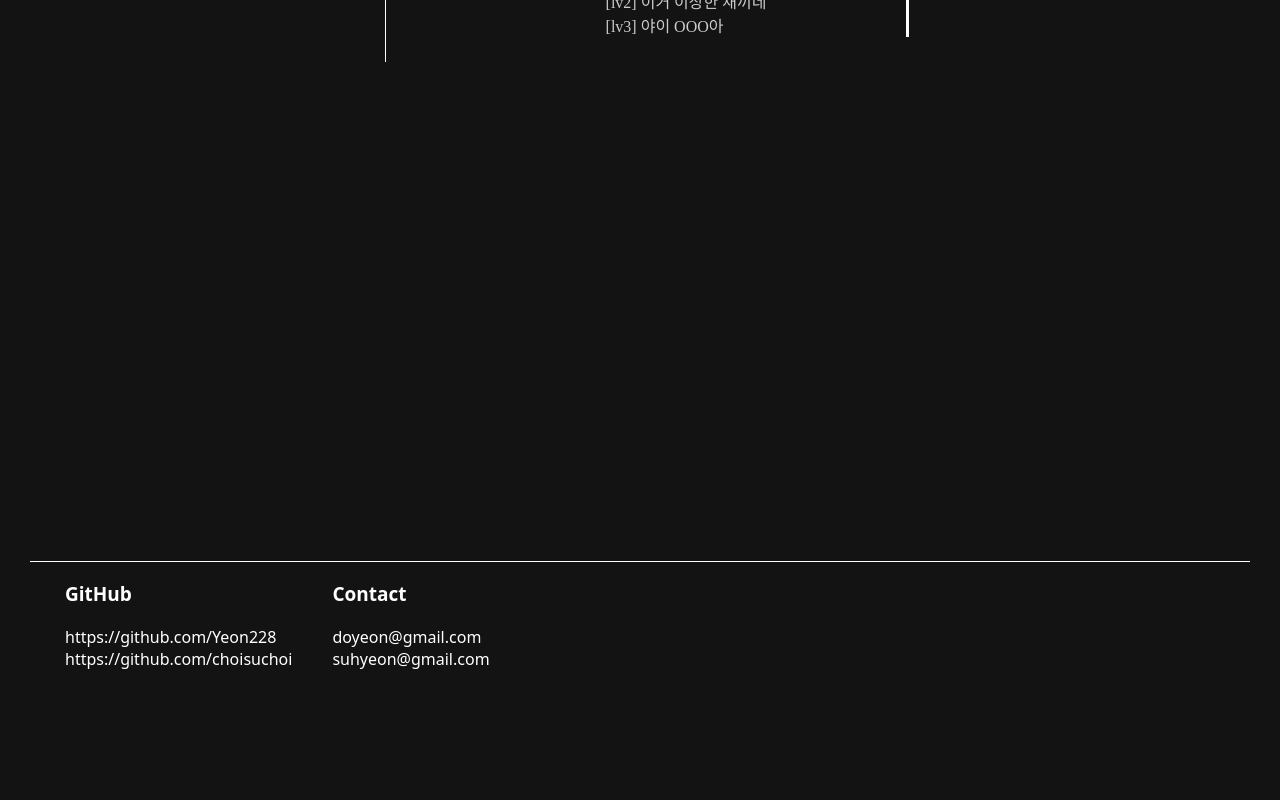
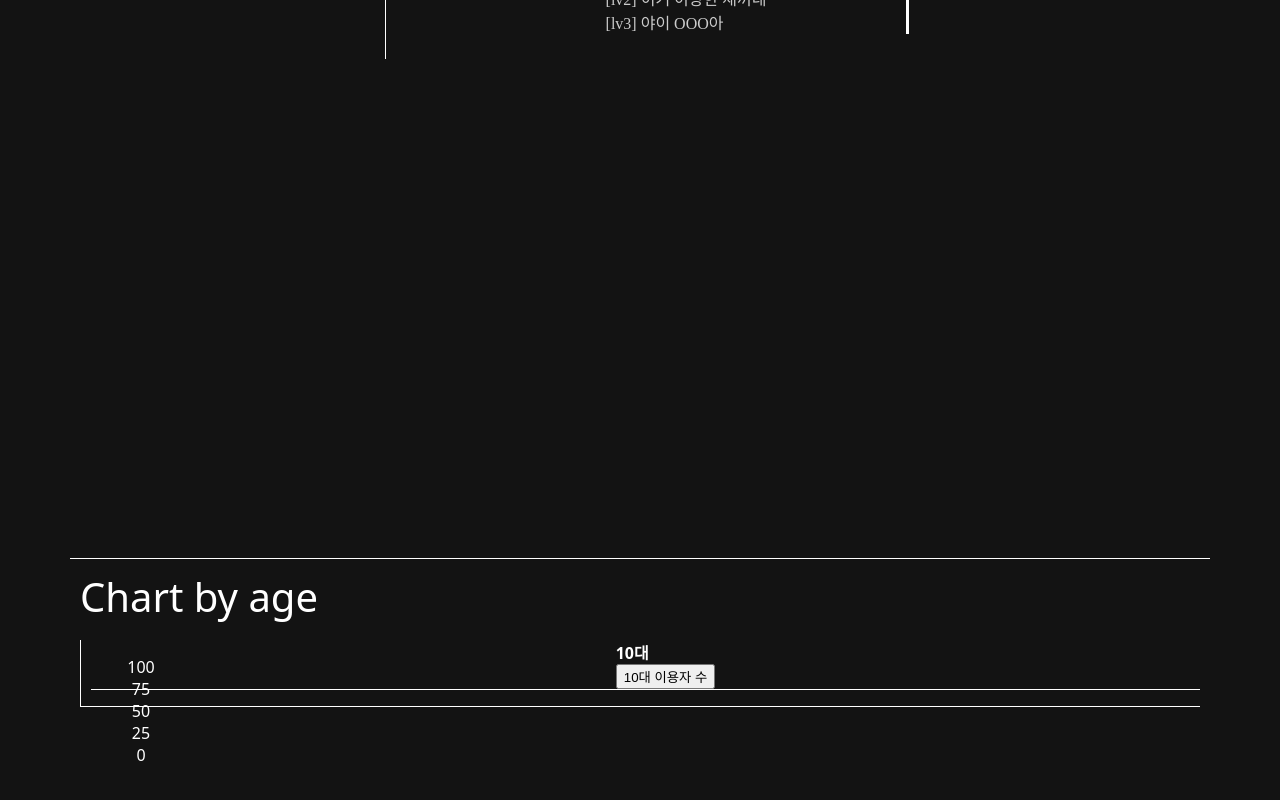
Before and after one commit to 2024-Graduation-Project/test-web, a React (Create React App) app: page / in a window 1280 px wide. Shown: the part 1396-2196 px from the top of the page. Built offline with nearby package versions, Linux system fonts and the light colour scheme; a web font is replaced by a local one.

Commit message:
install: @nivo/bar

```diff
--- a/package.json
+++ b/package.json
@@ -3,6 +3,7 @@
   "version": "0.1.0",
   "private": true,
   "dependencies": {
+    "@nivo/bar": "^0.85.1",
     "@testing-library/jest-dom": "^5.17.0",
     "@testing-library/react": "^13.4.0",
     "@testing-library/user-event": "^13.5.0",
--- a/src/index.css
+++ b/src/index.css
@@ -7,6 +7,20 @@ body {
   color: white;
   margin: 0%;
   height: 2000px;
+}
+::-webkit-scrollbar {
+  width: 5px;
+}
+::-webkit-scrollbar-thumb {
+  background-color: white;
+  border-radius: 30px;
+  -webkit-transition: background-color 2s ease;
+}
+::-webkit-scrollbar-thumb:hover {
+  background-color: #999999;
+}
+::-webkit-scrollbar-track {
+  background: #111111;
 }
 
 p {
@@ -60,6 +74,9 @@ td + td {
   border-left: 1px solid #505050;
 }
 
+li {
+  list-style-type: none;
+}
 .invisible {
   opacity: 0;
 }
@@ -162,7 +179,7 @@ td + td {
   height: 149px;
   display: flex;
   justify-content: center;
-  padding: 10px 10px 70px 10px;
+  padding: 55px 10px 22px 10px;
 }
 .reason-text {
   padding: 30px 120px;
@@ -188,13 +205,15 @@ td + td {
   transition-delay: 0.4s;
 }
 
-.function-container {
+.function-container,
+.chart-container {
   height: 1000px;
   margin: 0px 40px;
   padding: 10px;
   border-top: 1px solid white;
 }
-.function-title {
+.function-title,
+.chart-title {
   font-size: 40px;
 }
 .func-section1 {
@@ -250,7 +269,28 @@ td + td {
   white-space: nowrap;
   overflow: hidden;
   border-right: 3px solid white;
-}.
+}
+
+.chart {
+  padding-left: 10px;
+  margin-bottom: 20px;
+  border-left: 1px solid white;
+  border-bottom: 1px solid white;
+}
+.chart-Y {
+  width: 20px;
+  position:absolute;
+  display: flex;
+  flex-direction: column-reverse;
+  align-items: center;
+}
+.chart-X {
+  display: flex;
+  justify-content: center;
+  position: relative;
+  box-sizing: border-box;
+  border-bottom: 1px solid white;
+}
 
 @keyframes typing {
   from { width: 0 }
--- a/src/pages/introduce/conponents/chart/chart.js
+++ b/src/pages/introduce/conponents/chart/chart.js
@@ -0,0 +1,25 @@
+function Chart() {
+    return (
+        <div className='chart'>
+            <ul className='chart-Y'>
+                <li>0</li>
+                <li>25</li>
+                <li>50</li>
+                <li>75</li>
+                <li>100</li>
+            </ul>
+            <ul className='chart-X'>
+                <li>
+                    <div>
+                        <strong>10대</strong>
+                    </div>
+                    <button type='button'>
+                        <span>10대 이용자 수</span>
+                    </button>
+                </li>
+            </ul>
+        </div>
+    );
+}
+
+export default Chart;
--- a/src/pages/introduce/conponents/chart/chartContainer.js
+++ b/src/pages/introduce/conponents/chart/chartContainer.js
@@ -0,0 +1,12 @@
+import Chart from "./chart";
+
+function ChartContainer() {
+    return (
+        <div className='chart-container'>
+            <div className='chart-title'>Chart by age</div>
+            <Chart />
+        </div>
+    );
+}
+
+export default ChartContainer;
--- a/src/pages/introduce/introduceContent.js
+++ b/src/pages/introduce/introduceContent.js
@@ -4,6 +4,7 @@ import useVisible from "../../custom-hook/introduce/initialVisible";
 import EtcContent from "./conponents/etc/etcContent";
 
 import { introduceTitle, reasonsText } from "./introduceText";
+import ChartContainer from "./conponents/chart/chartContainer";
 
 function IntroduceContent() {
     const isVisible = useVisible();
@@ -15,6 +16,7 @@ function IntroduceContent() {
             <div className='main-body-container'>
                 <Reason reasonsText={reasonsText}/>
                 <Function />
+                <ChartContainer />
                 <EtcContent />
             </div>
         </div>
```
Also changed, not shown: 1 other file (tests, documents, lock files or other folders).
